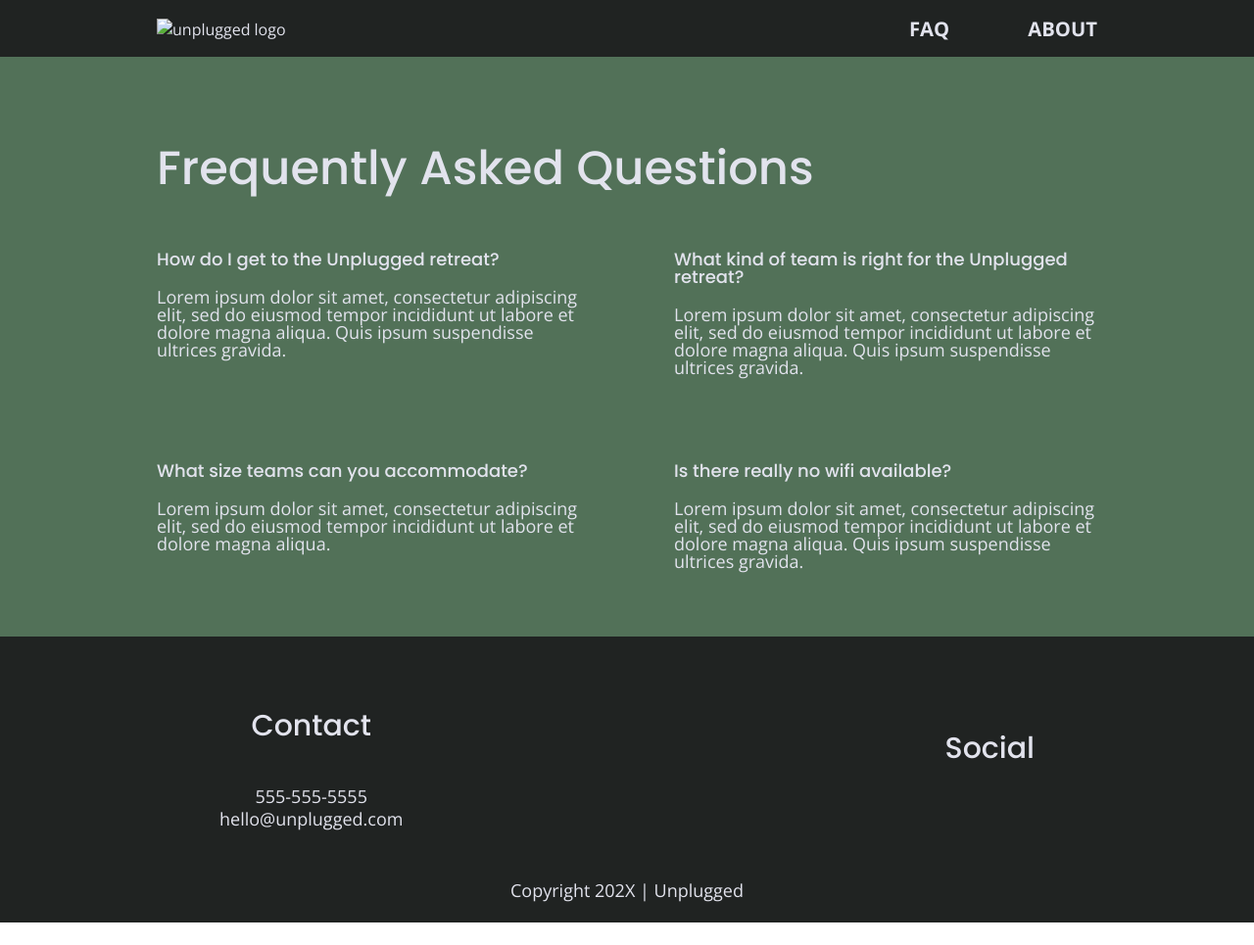
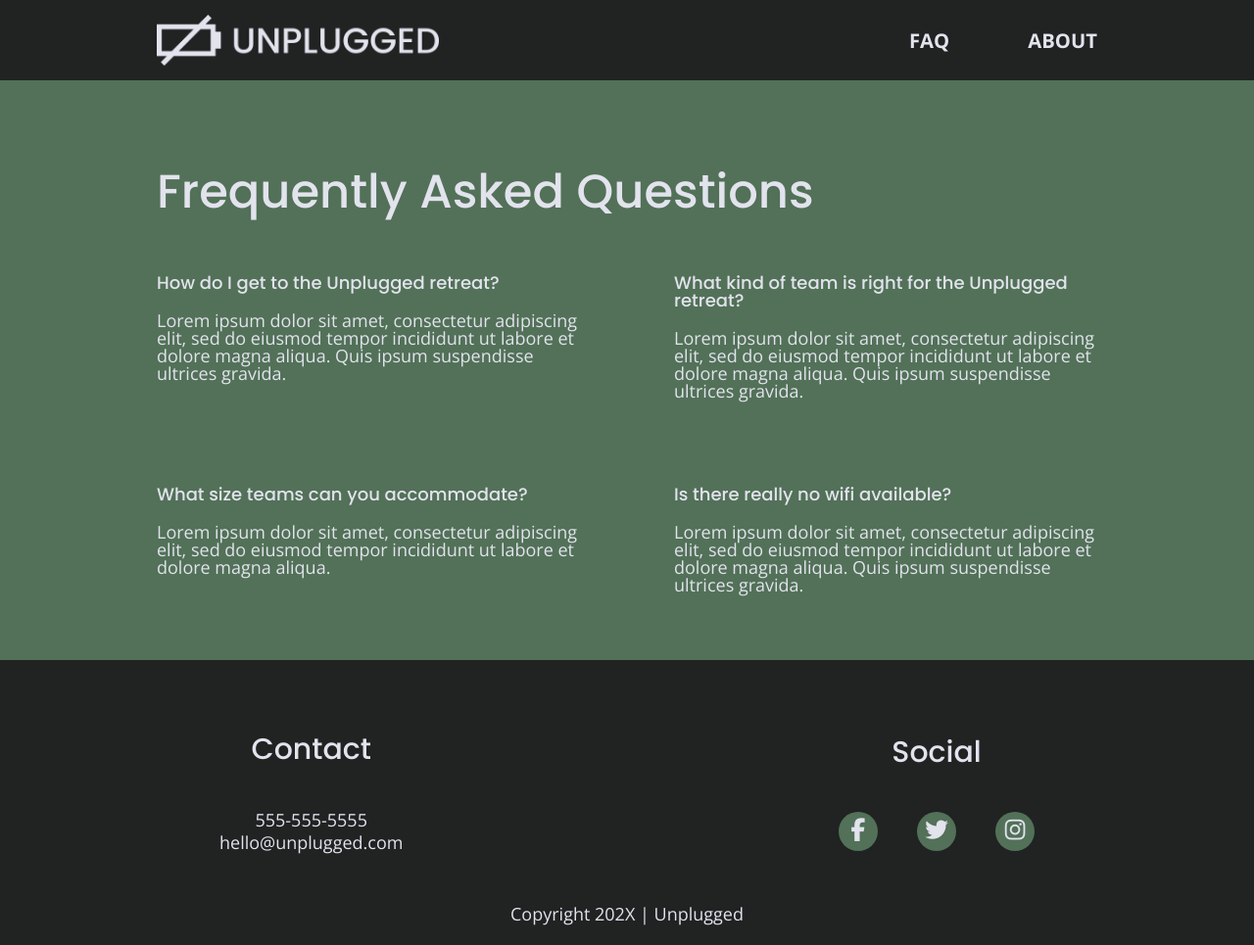
Before and after one commit to Alan23bh/unplugged, a website: page faq/index.html in a window 1280 px wide. Shown: the whole page at 98% size. Before the commit the page ends 942 px from the top, so only its background shows below. Drawn offline with nearby package versions, Linux system fonts and the light colour scheme.

Commit message:
Added the social icons and styled them

```diff
--- a/css/main.css
+++ b/css/main.css
@@ -211,9 +211,16 @@ footer .social-icons {
 }
 
 footer .social-icons p {
+  background-color: #527158;
+  border-radius: 50%;
+  width: 40px;
+  height: 40px;
   display: flex;
   justify-content: center;
   align-items: center;
+}
+footer .social-icons i {
+  font-size: 1.3125em;
 }
 footer .copyright {
   margin-bottom: 20px;
@@ -562,6 +569,10 @@ input[type="button"] {
   footer p {
     line-height: 1.285;
   }
+  footer .social-icons {
+    width: 12.5em;
+    justify-content: space-between;
+  }
   footer .copyright {
     width: 100%;
   }
--- a/faq/index.html
+++ b/faq/index.html
@@ -24,13 +24,21 @@
       href="https://fonts.googleapis.com/css?family=Open+Sans:400,700|Poppins:500,700"
       rel="stylesheet"
     />
+    <script
+      src="https://kit.fontawesome.com/23a40a62da.js"
+      crossorigin="anonymous"
+    ></script>
   </head>
 
   <body>
     <!-- Add your site or application content here -->
     <header>
       <div class="content-wrapper">
-        <a href="#"><img src="#" alt="unplugged logo" /></a>
+        <figure>
+          <a href="index.html"
+            ><img src="../img/unpluggedlogo.png" alt="unplugged logo"
+          /></a>
+        </figure>
         <nav>
           <ul>
             <li><a href="index.html">FAQ</a></li>
@@ -91,12 +99,20 @@
           <div class="social">
             <h4>Social</h4>
             <div class="social-icons">
-              <p><a href="#" target="_blank" rel="noopener"></a></p>
               <p>
-                <a href="https://twitter.com/Skillcrush" target="_blank"></a>
+                <a href="https://www.facebook.com/Skillcrush/" target="_blank"
+                  ><i class="fab fa-facebook-f"></i
+                ></a>
               </p>
               <p>
-                <a href="https://instagram.com/Skillcrush" target="_blank"></a>
+                <a href="https://twitter.com/Skillcrush" target="_blank"
+                  ><i class="fab fa-twitter"></i
+                ></a>
+              </p>
+              <p>
+                <a href="https://www.instagram.com/skillcrush/" target="_blank"
+                  ><i class="fab fa-instagram"></i
+                ></a>
               </p>
             </div>
             <!-- Other social links here!! -->
```
Also changed, not shown: about/index.html (+20 -4 lines), index.html (+11 -3 lines).
